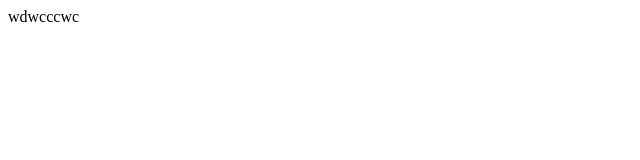
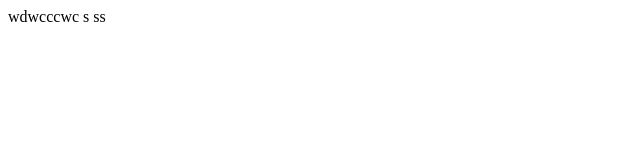
Before and after one commit to 125686/Dg2, a plain HTML site: page test.html in a window 1280 px wide. Shown: the full height of the page, 0-640 px from the left. Drawn offline with Linux system fonts and the light colour scheme.

```diff
--- a/test.html
+++ b/test.html
@@ -5,6 +5,6 @@
         <title></title>
     </head>
     <body>
-        wdwcccwc
+        wdwcccwc s ss
     </body>
 </html>
```
